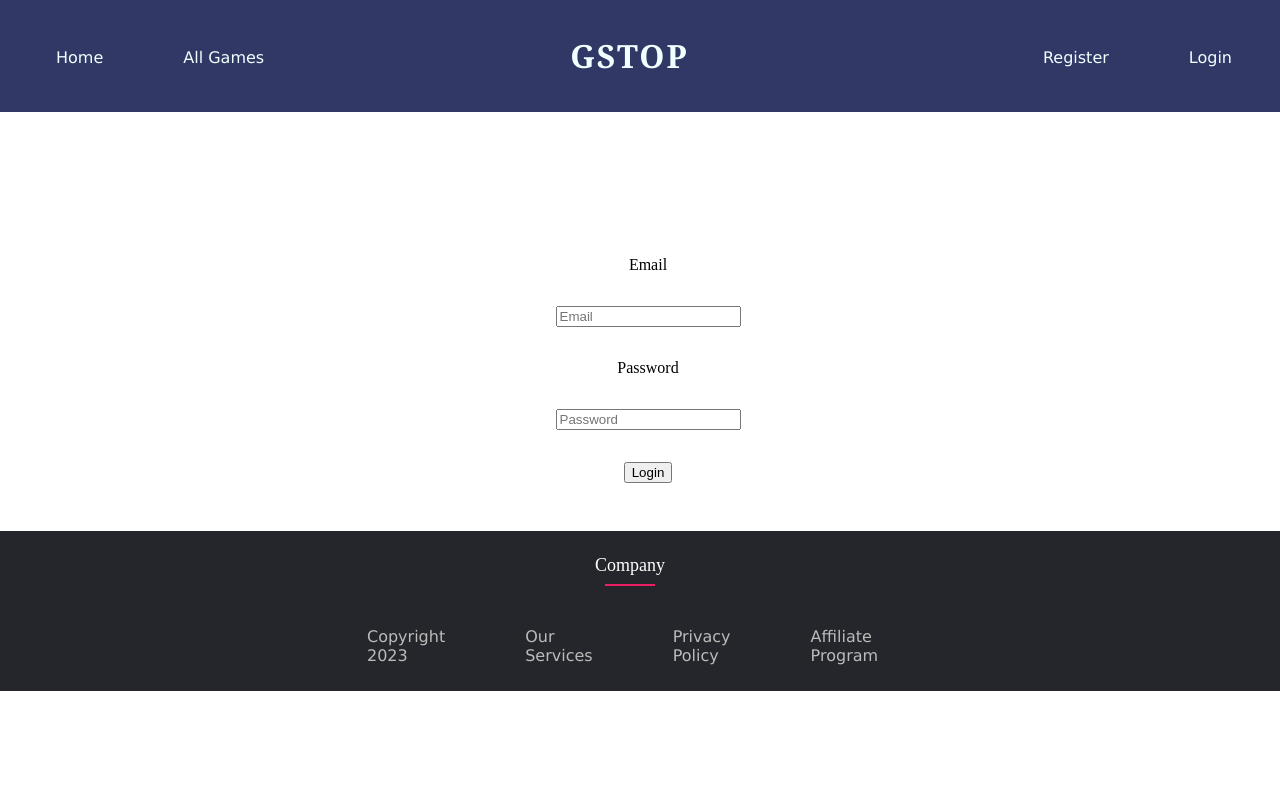
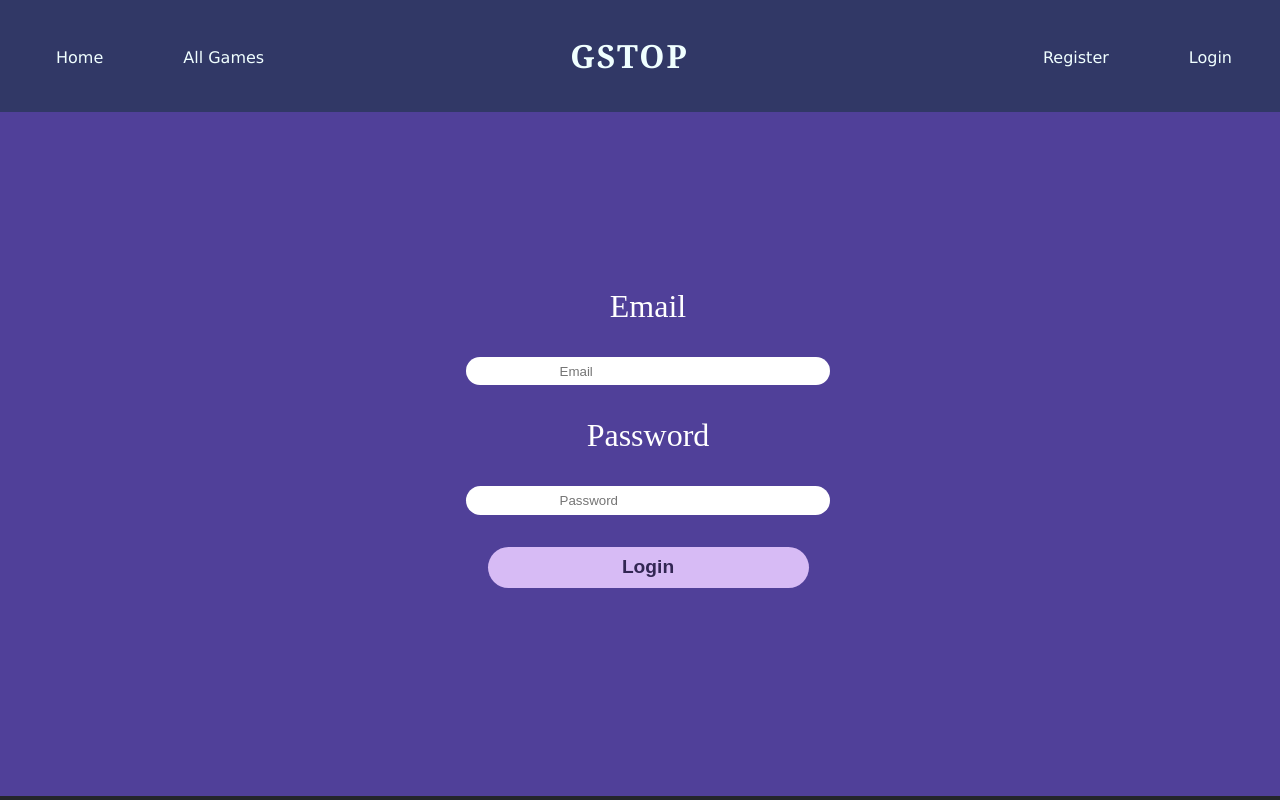
Before and after one commit to deyvid1207/GStop-Final, a React (Vite) app in the folder client/GStop/: page /login in a window 1280 px wide. Shown: the top 800 px of the page. Built offline with nearby package versions, Linux system fonts and the light colour scheme.

Commit message:
Added functionality to Logout. Fixed problems with Accounts and made it possible to save account data. Added custom pages for logged users.

```diff
--- /dev/null
+++ b/client/GStop/src/AuthenticationCheck.jsx
@@ -0,0 +1,10 @@
+// useAuth.js
+import { useUser } from './UserContext';
+
+export const useAuth = () => {
+  const { user } = useUser();
+
+  const isAuthenticated = !!user;
+
+  return { isAuthenticated };
+};
--- /dev/null
+++ b/client/GStop/src/Logout.jsx
@@ -0,0 +1,14 @@
+import React, { useState, useEffect } from "react";
+import { useNavigate } from "react-router-dom";
+import { useUser } from './UserContext';
+import API_URL from "./API_URL";
+import * as jwt from 'jwt-decode';
+
+
+function Logout() {
+    localStorage.clear();
+    window.location.reload(false);
+   console.log("clear")
+
+}
+export default Logout
--- a/client/GStop/src/components/Heading.jsx
+++ b/client/GStop/src/components/Heading.jsx
@@ -1,21 +1,32 @@
-import { useEffect, useState } from "react";
+// Heading.js
+import React, { useEffect } from 'react';
+import { Outlet, NavLink } from 'react-router-dom';
+import { useAuth } from '../AuthenticationCheck';
+import { useUser } from '../UserContext';
 import './styles/Heading.css';
 import './styles/responsive/ResponsiveHeading.css';
-import { Outlet, NavLink } from "react-router-dom";
-import { useUser } from '../UserContext';
+import * as jwt from 'jwt-decode';
+import Logout from '../Logout';
 
 function Heading() {
-  const { user, updateUser } = useUser();
-  const [isLoggedIn, setTrue] = useState(false);
+
+
+
+console.log(localStorage)
+var storedUser;
+  // Save user data to localStorage when the user changes
+    // Check if user data is in localStorage when the component mounts
+     storedUser = JSON.parse(localStorage.getItem('currentUser'));
+     console.log(storedUser)
+     if(storedUser) {
+
+     }
+  // Empty dependency array to run only once
 
   useEffect(() => {
-    // Use useEffect to update the state only after the component has rendered
-    if (user) {
-      setTrue(true);
-    } else {
-      setTrue(false);
-    }
-  }, [user]);
+    // Save user data to localStorage when the user changes
+    localStorage.setItem('currentUser', JSON.stringify(storedUser));
+  }, [storedUser]);
 
   return (
     <div>
@@ -26,10 +37,10 @@ function Heading() {
             <li><NavLink to="/games">All Games</NavLink></li>
             <h3 className="Title"><NavLink to="/">GStop</NavLink></h3>
 
-            {isLoggedIn ? (
+            {storedUser !== null ? (
               <>
-                <li className="right"><NavLink to="/dashboard">Welcome ${user.UserName}</NavLink></li>
-                <li className="last"><NavLink to="/logout">Logout</NavLink></li>
+                <li className="right"><NavLink to="/dashboard">Welcome {storedUser.UserName}</NavLink></li>
+                <li className="last"><button onClick={Logout}><NavLink to="/">Logout </NavLink></button></li>
               </>
             ) : (
               <>
@@ -40,7 +51,6 @@ function Heading() {
           </ul>
         </div>
       </header>
-      <Outlet />
     </div>
   );
 }
--- a/client/GStop/src/components/Login.jsx
+++ b/client/GStop/src/components/Login.jsx
@@ -3,12 +3,28 @@ import { useNavigate } from "react-router-dom";
 import { useUser } from '../UserContext';
 import API_URL from "../API_URL";
 import * as jwt from 'jwt-decode';
+import './styles/Login.css'
+import  './styles/responsive/ResponsiveLogin.css'
 
 function Login() {
+  const navigate = useNavigate();
+  var check = JSON.parse(localStorage.getItem('currentUser'));
+  if( check !== null) {
+    console.log("You should not be here")
+
+    return (
+     <h1>Please return to the home page!</h1>
+    );
+    navigate("/");
+
+  }
+  else {
+
+
   const { user, updateUser } = useUser();
   const [email, setEmail] = useState('');
   const [password, setPassword] = useState('');
-  const navigate = useNavigate();
+
 
   const handleEmail = (e) => {
     setEmail(e.target.value);
@@ -40,7 +56,7 @@ function Login() {
 
       // Save the token to localStorage
       localStorage.setItem('token', data.token);
-      console.log(localStorage);
+
       // Decode the token
       const decoded = jwt.jwtDecode(localStorage.getItem('token'))
       const currentuser = await fetch(`${API_URL}/api/accounts/get-user?username=${decoded['http://schemas.xmlsoap.org/ws/2005/05/identity/claims/name']}`, {
@@ -50,7 +66,11 @@ function Login() {
           'Content-type': 'application/json'
         },
       }).then(r => r.json())
-      updateUser(currentuser);
+
+
+
+
+      localStorage.setItem('currentUser', JSON.stringify(currentuser));
       console.log(currentuser);
 
       // The decoded object will contain the claims in the JWT token
@@ -61,6 +81,7 @@ function Login() {
 
       // Redirect to the desired page
       navigate("/");
+      window.location.reload(false);
     } else {
       console.log("Login failed");
       console.log(response.status);
@@ -68,6 +89,7 @@ function Login() {
   };
 
   return (
+    <div className="login-form-back">
     <div className="login-form">
       <form onSubmit={logIn}>
         <div className="form-div">
@@ -81,7 +103,8 @@ function Login() {
         </div>
       </form>
     </div>
+    </div>
   );
-}
+} }
 
 export default Login;
--- a/client/GStop/src/components/Register.jsx
+++ b/client/GStop/src/components/Register.jsx
@@ -5,7 +5,12 @@ import  './styles/responsive/ResponsiveRegister.css'
 import API_URL from "../API_URL";
 
 function Register() {
+  var check = JSON.parse(localStorage.getItem('currentUser'));
+  if( check !== null) {
 
+    return <>
+    <h1>Please go to the home page!</h1></>
+  }
   const [name, setName] = useState('');
   const [email, setEmail] = useState('');
   const [password, setPassword] = useState('');
--- /dev/null
+++ b/client/GStop/src/components/styles/Login.css
@@ -0,0 +1,77 @@
+.register-slogan {
+    background-color: #974EC3;
+    padding: 3em;
+    display: flex;
+    flex-direction: column;
+    align-items: center;
+}
+.login-form-back {
+    display: flex;
+    flex-direction: column;
+    justify-content: start;
+    background-color: #504099;
+    padding-bottom: 10em;
+
+}
+.login-form {
+    display:flex;
+    flex-direction:column;
+    align-items: center;
+    margin-top: 2em;
+}
+.form-div {
+    display:flex;
+    flex-direction:column;
+    align-items: center;
+    padding: 9em 0 3em 1em;
+
+    gap: 2em;
+}
+.login-title {
+    color:cornsilk;
+    font-size: 3em;
+    text-transform: uppercase;
+       font-family: 'Trebuchet MS', 'Lucida Sans Unicode', 'Lucida Grande', 'Lucida Sans', Arial, sans-serif;
+}
+.login--subtitle {
+    color:cornsilk;
+    font-size: 1.9em;
+    text-transform: capitalize;
+       font-family: 'Trebuchet MS', 'Lucida Sans Unicode', 'Lucida Grande', 'Lucida Sans', Arial, sans-serif;
+}
+.login-label {
+    color:white;
+    font-size: 2em;
+}
+.login-input {
+    padding: 0.5em 7em 0.5em 7em;
+    border-radius: 2em;
+    border: 0;
+}
+.login-createButton {
+    padding: 0.5em 7em 0.5em 7em;
+    border-radius: 2em;
+    border: 0;
+    background-color: #D7BBF5;
+    color: #322653;
+    font-size: 1.2em;
+    font-weight: bolder;
+
+}
+.login-createButton:hover {
+    cursor: pointer;
+}
+.to-login-Button {
+    cursor: pointer;
+    padding: 0.5em 7em 0.5em 7em;
+    border-radius: 2em;
+    border: 0;
+    background-color: #D7BBF5;
+    color: #322653;
+    font-size: 1.2em;
+    font-weight: bolder;
+    margin-left: 2em;
+    margin-bottom: 2em;
+
+
+}
--- /dev/null
+++ b/client/GStop/src/components/styles/responsive/ResponsiveLogin.css
@@ -0,0 +1,9 @@
+@media (width <= 600px) {
+    .login-form-back {
+     padding-bottom: 12.5em;
+
+    }
+    .login-form {
+        margin-top: 9em;
+    }
+}
```
Also changed, not shown: client/GStop/src/ForceUpdate.js (added), 7 other files (tests, documents, lock files or other folders).
